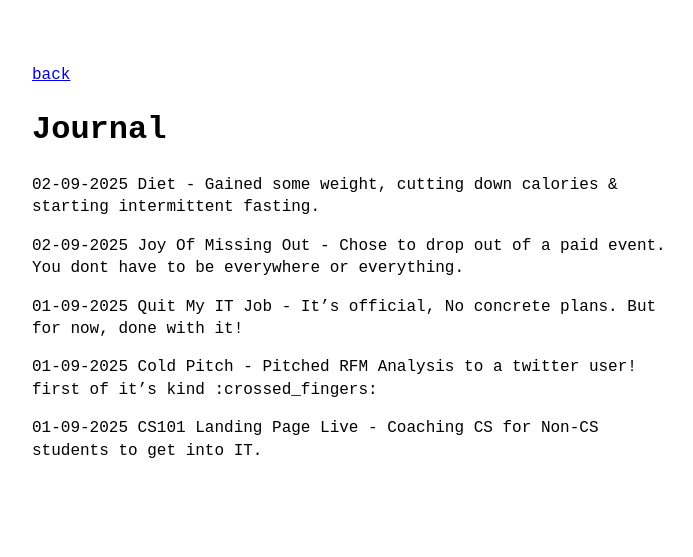
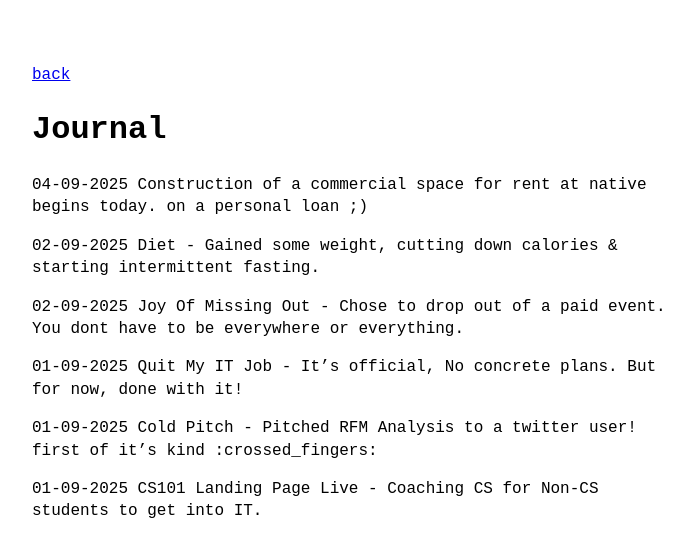
Before and after one commit to VallarasuS/Vallarasu.in, a Jekyll site: the page built from docs/open-journal.md, in a window 1280 px wide. Shown: the top 557 px of the page, without its empty margins (288-981 px from the left). Built offline with Jekyll 4.4.1, drawn with Linux system fonts in a browser that asks for light colours.

Commit message:
Update open-journal.md

```diff
--- a/docs/open-journal.md
+++ b/docs/open-journal.md
@@ -2,6 +2,9 @@
 layout: page
 title: Journal
 ---
+
+04-09-2025
+Construction of a commercial space for rent at native begins today. on a personal loan ;)
 
 02-09-2025
 Diet - Gained some weight, cutting down calories & starting intermittent fasting.
```
